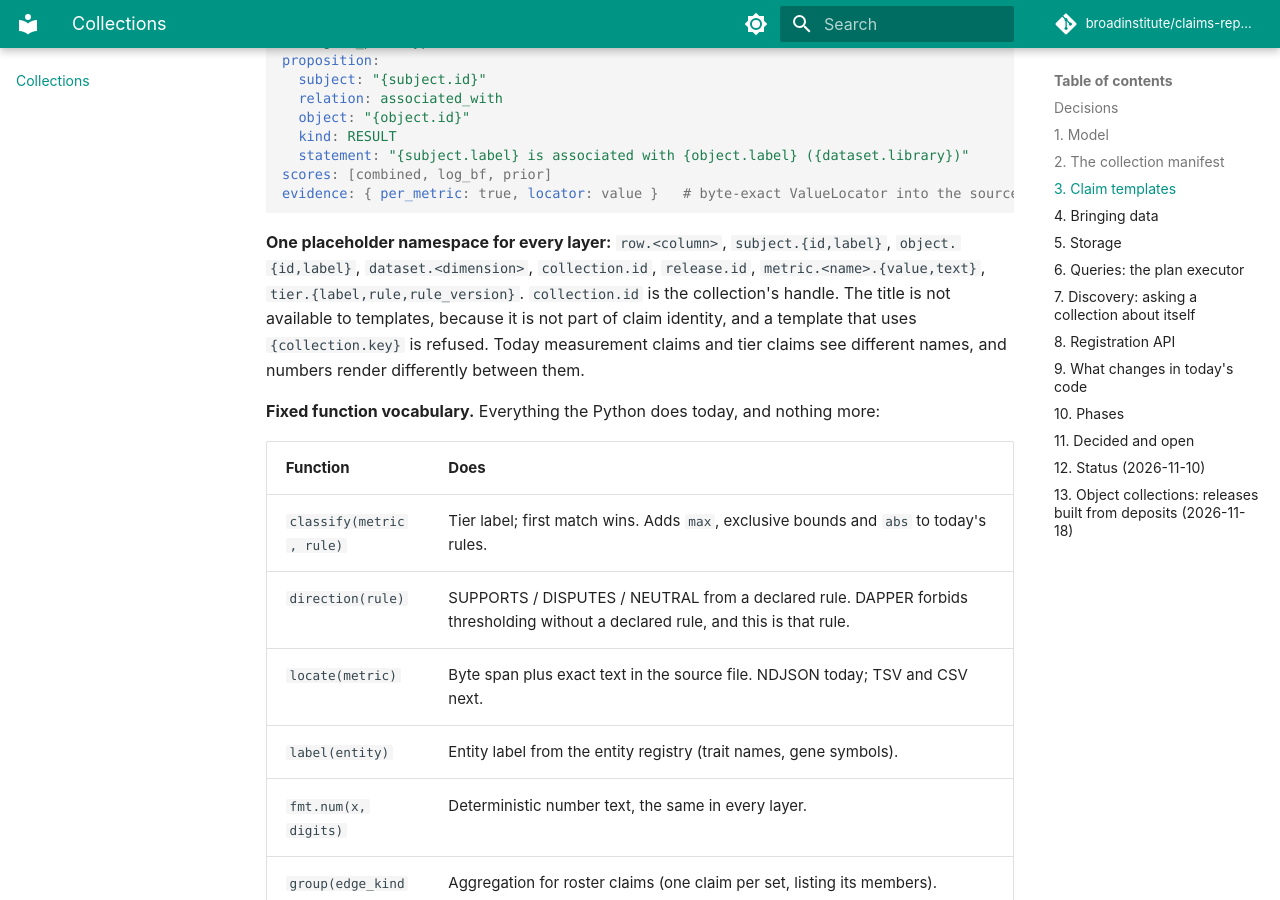
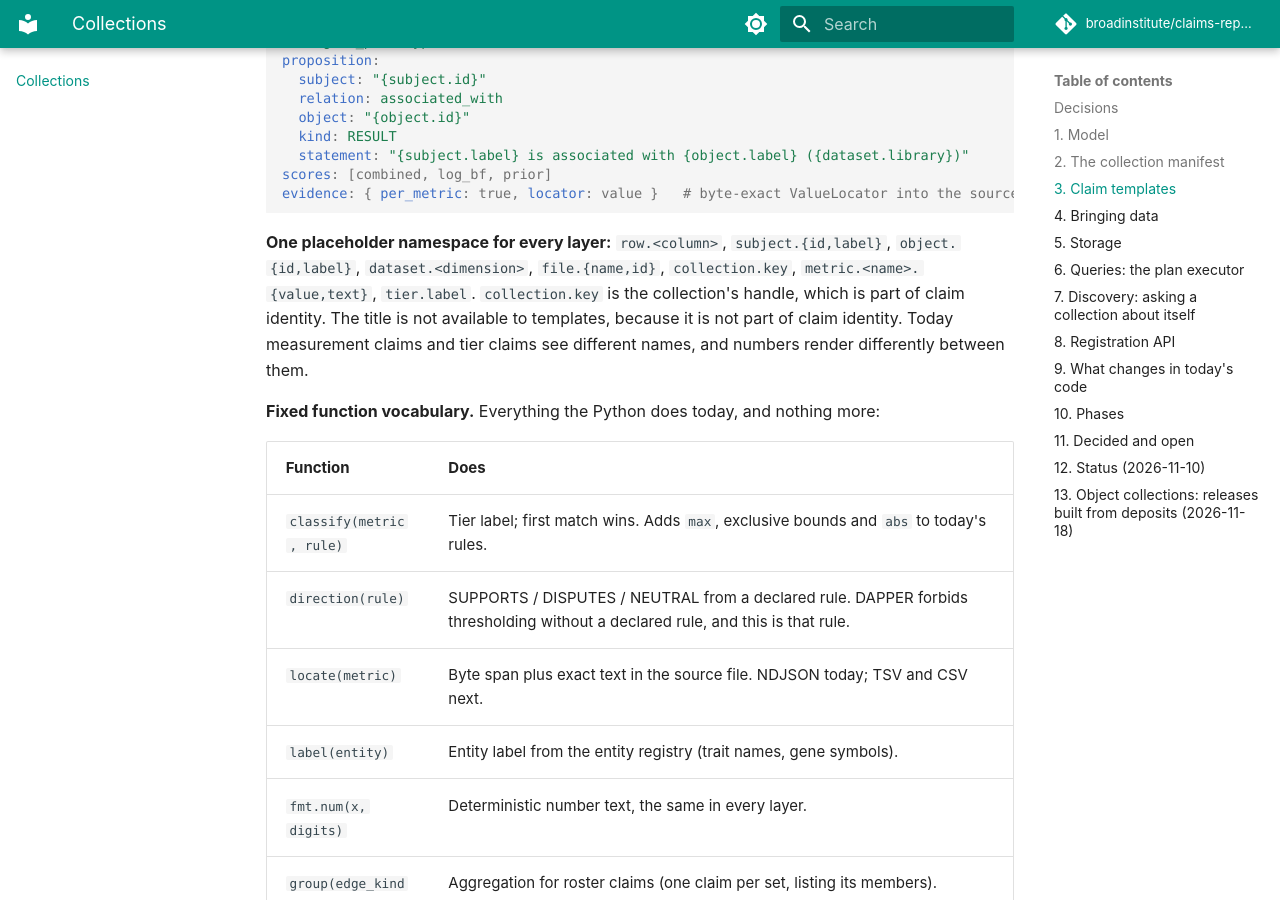
Before and after one commit to broadinstitute/claims-repository, an MkDocs documentation site: the page built from docs/collections.md, in a window 1280 px wide and 900 px high, scrolled down 4445 px. Built offline with MkDocs 1.6.1 and Material for MkDocs 9.7.7, drawn with Linux system fonts in a browser that asks for light colours; comment, search, counter and statistics services are not loaded.

Commit message:
collections.md: the template namespace as the engine has it
collection.key (the handle), file.{name,id} and tier.label; there is no
collection.id, release.id or tier rule placeholder.

Co-Authored-By: Claude Opus 5.5 <noreply@anthropic.com>

```diff
--- a/docs/collections.md
+++ b/docs/collections.md
@@ -184,10 +184,9 @@ evidence: { per_metric: true, locator: value }   # byte-exact ValueLocator into
 
 **One placeholder namespace for every layer:** `row.<column>`,
 `subject.{id,label}`, `object.{id,label}`, `dataset.<dimension>`,
-`collection.id`, `release.id`, `metric.<name>.{value,text}`,
-`tier.{label,rule,rule_version}`. `collection.id` is the collection's handle. The title is not available to
-templates, because it is not part of claim identity, and a template that uses
-`{collection.key}` is refused. Today measurement claims and tier claims
+`file.{name,id}`, `collection.key`, `metric.<name>.{value,text}`,
+`tier.label`. `collection.key` is the collection's handle, which is part of claim
+identity. The title is not available to templates, because it is not part of claim identity. Today measurement claims and tier claims
 see different names, and numbers render differently between them.
 
 **Fixed function vocabulary.** Everything the Python does today, and nothing
```
